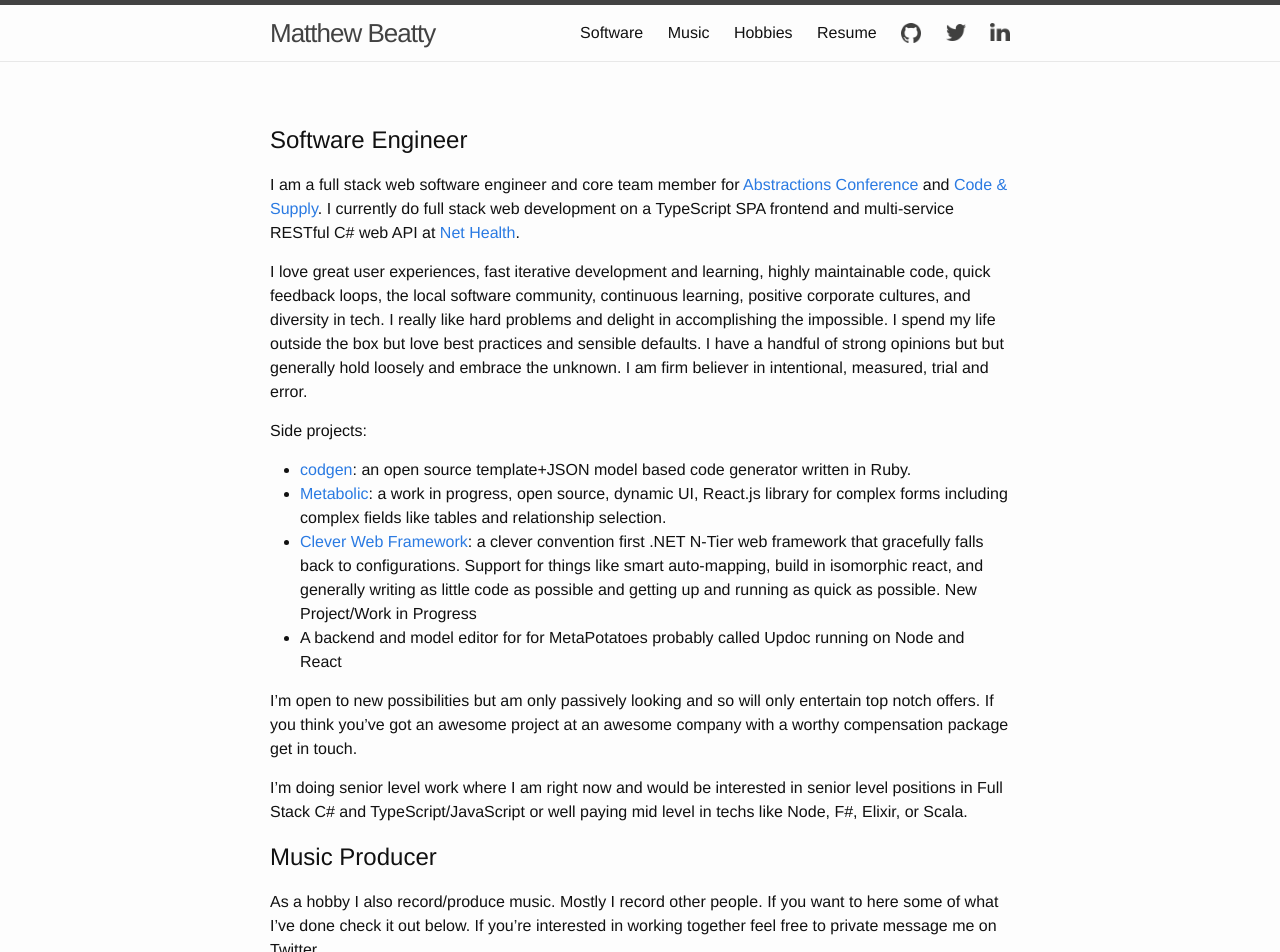
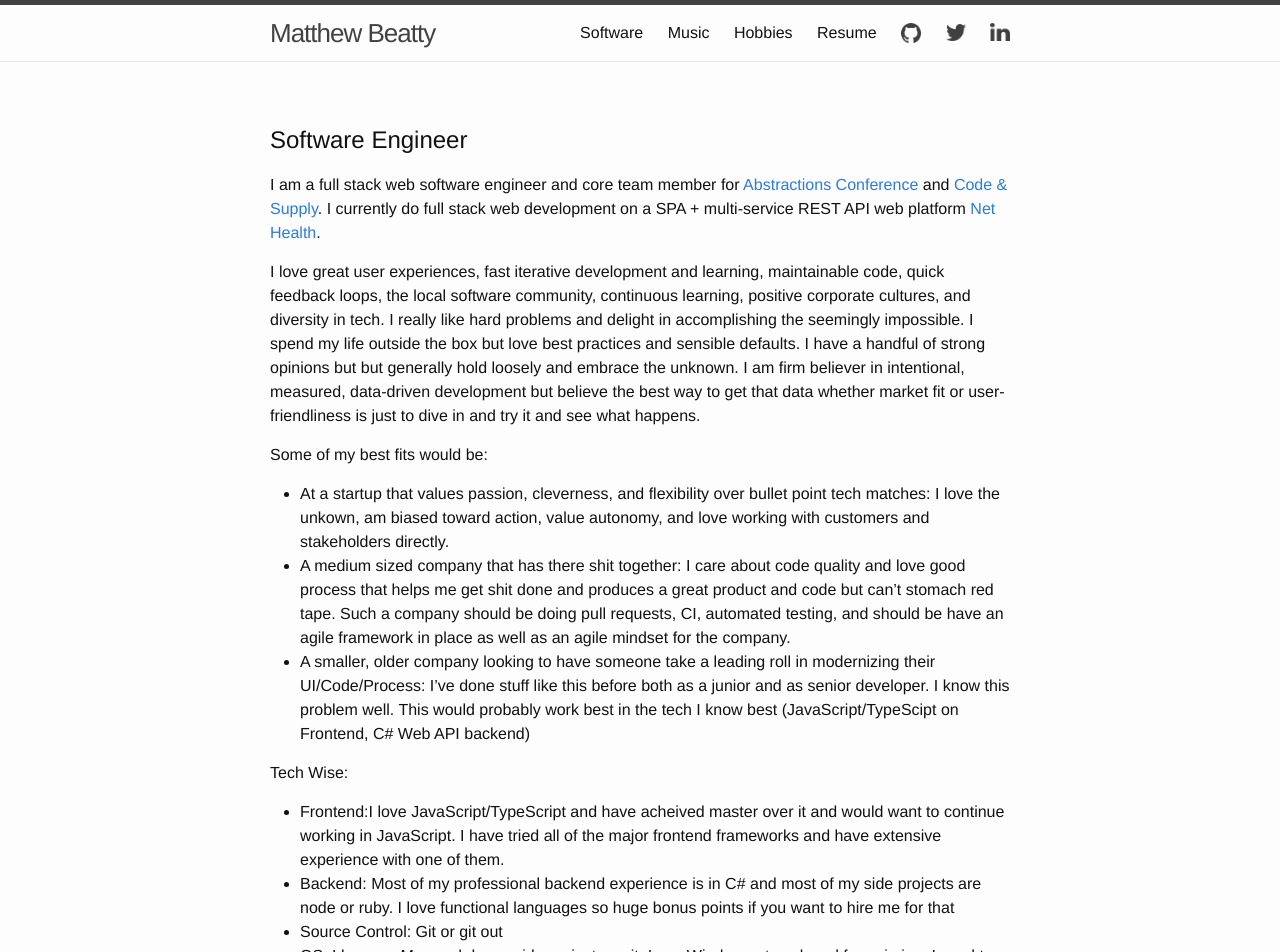
Before and after one commit to beattyml1/beattyml1.github.io, a Jekyll site: the page built from index.md, in a window 1280 px wide and 1400 px high. Shown: the top 952 px of the window. Built offline with Jekyll 4.4.1, drawn with Linux system fonts in a browser that asks for light colours; some of the changed text lies outside the part shown.

Commit message:
Update index.md

```diff
--- a/index.md
+++ b/index.md
@@ -3,21 +3,27 @@ layout: page
 ---
 
 # Software Engineer
-I am a full stack web software engineer and core team member for [Abstractions Conference](http://abstractions.io) and [Code & Supply](http://codeandsupply.co). I currently do full stack web development on a TypeScript SPA frontend and multi-service RESTful C# web API at [Net Health](http://nethealth.com).
+I am a full stack web software engineer and core team member for [Abstractions Conference](http://abstractions.io) and [Code & Supply](http://codeandsupply.co). I currently do full stack web development on a SPA + multi-service REST API web platform [Net Health](http://nethealth.com).
 
-I love great user experiences, fast iterative development and learning, highly maintainable code, quick feedback loops, the local software community, continuous learning, positive corporate cultures, and diversity in tech. I really like hard problems and delight in accomplishing the impossible. I spend my life outside the box but love best practices and sensible defaults. I have a handful of strong opinions but but generally hold loosely and embrace the unknown. I am firm believer in intentional, measured, trial and error.
+I love great user experiences, fast iterative development and learning, maintainable code, quick feedback loops, the local software community, continuous learning, positive corporate cultures, and diversity in tech. I really like hard problems and delight in accomplishing the seemingly impossible. I spend my life outside the box but love best practices and sensible defaults. I have a handful of strong opinions but but generally hold loosely and embrace the unknown. I am firm believer in intentional, measured, data-driven development but believe the best way to get that data whether market fit or user-friendliness is just to dive in and try it and see what happens.
 
+Some of my best fits would be:
+- At a startup that values passion, cleverness, and flexibility over bullet point tech matches: I love the unkown, am biased toward action, value autonomy, and love working with customers and stakeholders directly.
+- A medium sized company that has there shit together: I care about code quality and love good process that helps me get shit done and produces a great product and code but can't stomach red tape. Such a company should be doing pull requests, CI, automated testing, and should be have an agile framework in place as well as an agile mindset for the company.
+- A smaller, older company looking to have someone take a leading roll in modernizing their UI/Code/Process: I've done stuff like this before both as a junior and as senior developer. I know this problem well. This would probably work best in the tech I know best (JavaScript/TypeScipt on Frontend, C# Web API backend)
+
+Tech Wise:
+- Frontend:I love JavaScript/TypeScript and have acheived master over it and would want to continue working in JavaScript. I have tried all of the major frontend frameworks and have extensive experience with one of them.
+- Backend: Most of my professional backend experience is in C# and most of my side projects are node or ruby. I love functional languages so huge bonus points if you want to hire me for that
+- Source Control: Git or git out
+- OS: I love my Mac and do my side projects on it, I use Windows at work and for gaiming, I used to run Linux back in college. I've configured both Linux and Windows Servers before.
 
 Side projects:
 
-- [codgen](https://github.com/beattyml1/codgen): an open source template+JSON model based code generator written in Ruby.
-- [Metabolic](https://github.com/beattyml1/MetaPotatoes): a work in progress, open source, dynamic UI, React.js library for complex forms including complex fields like tables and relationship selection.
-- [Clever Web Framework](https://github.com/beattyml1/Clever): a clever convention first .NET N-Tier web framework that gracefully falls back to configurations. Support for things like smart auto-mapping, build in isomorphic react, and generally writing as little code as possible and getting up and running as quick as possible. New Project/Work in Progress
-- A backend and model editor for for MetaPotatoes probably called Updoc running on Node and React
-
-I'm open to new possibilities but am only passively looking and so will only entertain top notch offers. If you think you've got an awesome project at an awesome company with a worthy compensation package get in touch.
-
-I'm doing senior level work where I am right now and would be interested in senior level positions in Full Stack C# and TypeScript/JavaScript or well paying mid level in techs like Node, F#, Elixir, or Scala.
+- [codgen](https://github.com/beattyml1/codgen): an open source template+JSON model based code generator written in Ruby. Complete but idle due to lack of use
+- [Metabolic](https://github.com/beattyml1/MetaPotatoes): a work in progress, open source, dynamic UI, React.js library for complex forms including complex fields like tables and relationship selection. This is my current project
+- [Clever Web Framework](https://github.com/beattyml1/Clever): a clever convention first .NET N-Tier web framework that gracefully falls back to configurations. Support for things like smart auto-mapping, build in isomorphic react, and generally writing as little code as possible and getting up and running as quick as possible. Currently incomplete and shelved but with enough work to be interesting
+- A backend and model editor for for Metabolic probably called Updoc running on Node and React
 
 # Music Producer
 As a hobby I also record/produce music. Mostly I record other people. If you want to here some of what I've done check it out below. If you're interested in working together feel free to private message me on Twitter.
```
